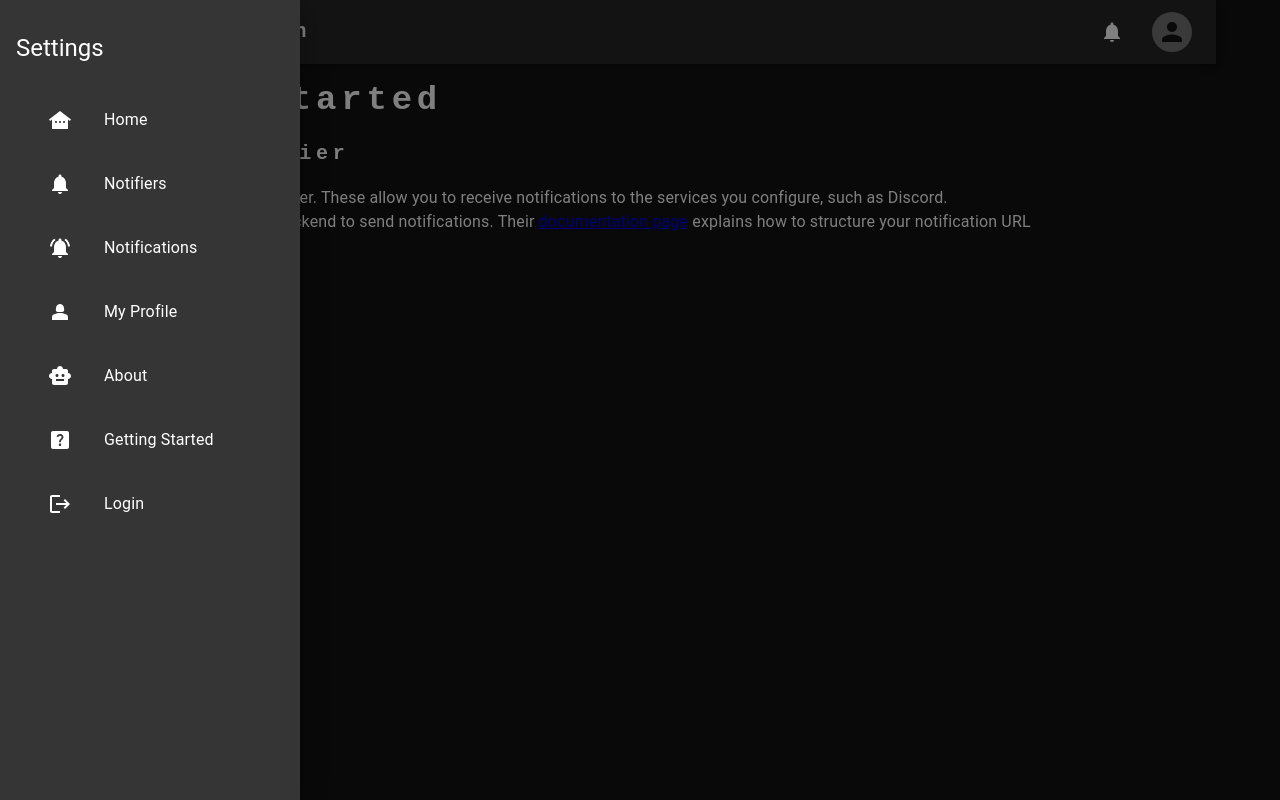
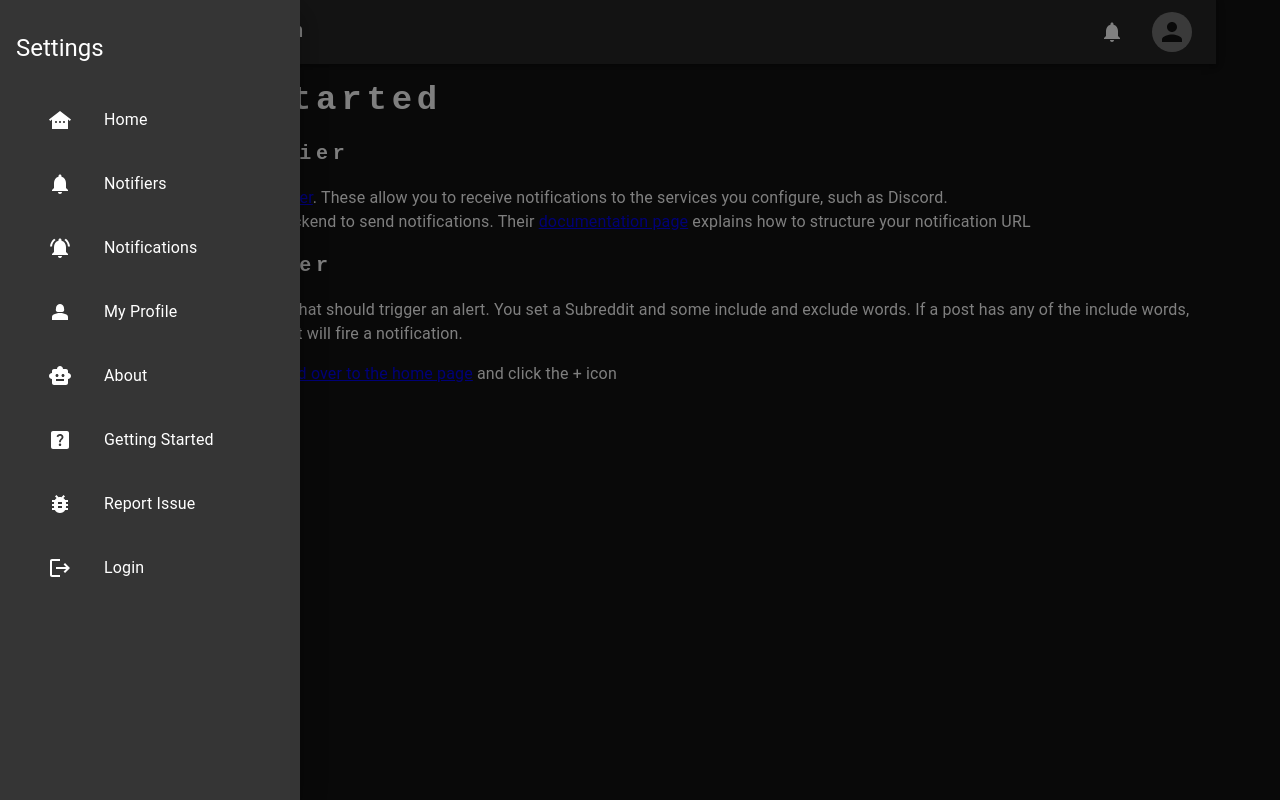
Before and after one commit to barrycarey/fsstalker-site, a React (Create React App) app: page /getting-started in a window 1280 px wide. Both pictures are taken after a click on the button 100 px from the left and 32 px from the top of the page. Built offline with nearby package versions, Linux system fonts and the light colour scheme; no server answers.

Commit message:
Working user notifications

```diff
--- a/src/components/common/Header.tsx
+++ b/src/components/common/Header.tsx
@@ -13,7 +13,7 @@ type HeaderPropers = {
 const Header = ({openMenu}: HeaderPropers) => {
 
     const auth = useAuth();
-    const userData = useUser(auth.userData);
+    const userData = useUser(auth?.userData);
     const [drawerOpen, setDrawerOpen] = useState<boolean>(false);
 
     const getUnreadNotificationCount = useCallback(() => {
@@ -38,7 +38,7 @@ const Header = ({openMenu}: HeaderPropers) => {
                         >
                             <MenuIcon />
                         </IconButton>
-                        <Box sx={{width: "220px", display: "inline-flex"}}>
+                        <Box sx={{width: "400px", display: "inline-flex", }}>
                             <Typography
                                 variant="h6"
                                 component="div"
@@ -47,6 +47,20 @@ const Header = ({openMenu}: HeaderPropers) => {
                                     fontFamily: 'monospace',
                                     fontWeight: 700,
                                     letterSpacing: '.3rem',
+                                    display: { xs: 'none', md: 'flex' },
+                                }}>
+                                BST Sleuth
+                            </Typography>
+                            <Typography
+                                variant="h6"
+                                component="div"
+                                sx={{
+                                    flexGrow: 1 ,
+                                    fontFamily: 'monospace',
+                                    fontWeight: 700,
+                                    letterSpacing: '.3rem',
+                                    display: { xs: 'flex', md: 'none' },
+                                    fontSize: "1.1rem"
                                 }}>
                                 BST Sleuth
                             </Typography>
--- a/src/components/common/NavMenu.tsx
+++ b/src/components/common/NavMenu.tsx
@@ -11,6 +11,7 @@ import {useCallback} from "react";
 import {useAuth} from "../../util/auth";
 import HelpCenterIcon from '@mui/icons-material/HelpCenter';
 import {useQueryClient} from "react-query";
+import BugReportIcon from '@mui/icons-material/BugReport';
 
 type NavItem = {
     text: string,
@@ -55,7 +56,8 @@ const NavMenu = () => {
             text: "Getting Started",
             path: "/getting-started",
             icon: <HelpCenterIcon />
-        }
+        },
+
     ]
 
     const onLinkClick = (path: string) => {
@@ -64,7 +66,7 @@ const NavMenu = () => {
 
     const loginLogoutOnClick = useCallback(() => {
         if (auth.userData) {
-            queryClient.removeQueries(['UserNotification'])
+            queryClient.removeQueries(['userNotifications'])
             auth.logout();
         } else {
             navigate('/login')
@@ -93,6 +95,14 @@ const NavMenu = () => {
 
                 }
                 <ListItem>
+                    <ListItemButton onClick={() => {window.open("https://github.com/barrycarey/fsstalker-site/issues", "_blank") }}>
+                        <ListItemIcon>
+                            <BugReportIcon />
+                        </ListItemIcon>
+                        <ListItemText>Report Issue</ListItemText>
+                    </ListItemButton>
+                </ListItem>
+                <ListItem>
                     <ListItemButton onClick={loginLogoutOnClick}>
                         <ListItemIcon>
                             <LogoutIcon />
--- a/src/components/home/EditWatchModal.tsx
+++ b/src/components/home/EditWatchModal.tsx
@@ -1,4 +1,5 @@
 import {
+    Alert,
     Box,
     Button,
     Dialog,
@@ -21,6 +22,7 @@ import {useSnackbar} from "notistack";
 import {useNotificationSvc} from "../../hooks/useNotificationSvc";
 import {getNotificationSvcLogo} from "../../util/helpers";
 import {useAuth} from "../../util/auth";
+import {Link} from "react-router-dom";
 
 
 type CompProps = {
@@ -86,8 +88,7 @@ const EditWatchModal = ({isOpen, closeModal, watch, saveWatch, deleteWatch}: Com
             setAvailableNotificationSvc(availableSvc);
             return;
         }
-        console.log('Avaialbe services')
-        console.log(notificationServices.services.data);
+
         notificationServices.services.data.forEach((svc: NotificationService) => {
             let activeIdx = selectedWatch.notification_services.findIndex((i) => i.id === svc.id);
             if (activeIdx === -1) {
@@ -204,7 +205,9 @@ const EditWatchModal = ({isOpen, closeModal, watch, saveWatch, deleteWatch}: Com
 
                     </Box>
                     <Box sx={{mt: 2}}>
-
+                        {(selectedWatch.notification_services.length === 0 && availableNotificationSvc.length === 0) &&
+                            <Alert severity="error" sx={{mb: 2}}>You should <Link to="/notification-services">create a Notifier</Link> before you create this watcher</Alert>
+                        }
                         <Typography variant={"h6"}>Active Notification Services</Typography>
                             {selectedWatch.notification_services.map(
                                 (svc: NotificationService) => (
--- a/src/hooks/useNotificationSvc.ts
+++ b/src/hooks/useNotificationSvc.ts
@@ -2,15 +2,27 @@ import {useMutation, useQuery, useQueryClient} from "react-query";
 import axios from "axios";
 import {useSnackbar} from "notistack";
 import {NotificationService, RedditUserData} from "../interfaces/common";
+import {useEffect, useState} from "react";
 
 export function useNotificationSvc(userData: RedditUserData | null) {
     const queryClient = useQueryClient();
     const { enqueueSnackbar, closeSnackbar } = useSnackbar();
+    const [queryEnabled, setQueryEnabled] = useState<boolean>(false);
+
+    useEffect(() => {
+        if (userData != null) {
+            console.log('useNotificationSvc: useEffect[userData] - Enabling query')
+            setQueryEnabled(true);
+        } else {
+            console.log('useNotificationSvc: useEffect[userData] - Disabling query')
+            setQueryEnabled(false);
+        }
+    }, [userData])
 
     const services = useQuery(['notificationServices'], async () => {
         const {data} = await axios.get(`${process.env.REACT_APP_STALKER_API}/notification-svc/${userData?.username}?token=${userData?.authToken}`);
         return data;
-    });
+    }, {enabled: queryEnabled});
 
     const updateSvc = useMutation(
         (newSvc: NotificationService) => axios.post(`${process.env.REACT_APP_STALKER_API}/notification-svc?token=${userData?.authToken}`, newSvc),
--- a/src/pages/GettingStarted.tsx
+++ b/src/pages/GettingStarted.tsx
@@ -1,4 +1,5 @@
 import {Box, Typography} from "@mui/material";
+import {Link, Navigate} from "react-router-dom";
 
 export const GettingStarted = () => {
 
@@ -22,8 +23,21 @@ export const GettingStarted = () => {
                     mb: 2
                 }}
             >Create A Notifier</Typography>
-            <Typography variant="body1">The first step is to create a notifier.  These allow you to receive notifications to the services you configure, such as Discord. </Typography>
+            <Typography variant="body1">The first step is to <a href="/notification-services" target="_blank">create a notifier</a>.  These allow you to receive notifications to the services you configure, such as Discord. </Typography>
             <Typography variant="body1">We are using AppRise on the backend to send notifications.  Their <a href="https://github.com/caronc/apprise#productivity-based-notifications" target="_blank">documentation page</a> explains how to structure your notification URL </Typography>
+
+            <Typography
+                variant="h6"
+                sx={{
+                    fontFamily: 'monospace',
+                    fontWeight: 700,
+                    letterSpacing: '.3rem',
+                    mt: 2,
+                    mb: 2
+                }}
+            >Create A Watcher</Typography>
+            <Typography variant="body1">A Watcher is where you define what should trigger an alert.  You set a Subreddit and some include and exclude words.  If a post has any of the include words, and none of the exclude words, it will fire a notification.  </Typography>
+            <Typography variant="body1" sx={{mt: 2}}>To create your first Watcher, <Link to="/">head over to the home page</Link> and click the + icon</Typography>
         </Box>
     )
 }
--- a/src/pages/Home.tsx
+++ b/src/pages/Home.tsx
@@ -7,6 +7,7 @@ import AddCircleIcon from "@mui/icons-material/AddCircle";
 import MonitorPreview from "../components/home/MonitorPreview";
 import EditWatchModal from "../components/home/EditWatchModal";
 import {useAuth} from "../util/auth";
+import {Link} from "react-router-dom";
 
 const Home = () => {
     const [watchEditIsOpen, setWatchEditIsOpen] = useState<boolean>(false);
@@ -53,7 +54,7 @@ const Home = () => {
                 <Box>
                     {watches.watches.data.length === 0 &&
                         <Alert severity="info">
-                            Looks like you're new! — <strong>Click the + below to create your first watcher</strong>
+                            Looks like you're new! — <strong>Click the + below to create your first watcher or read our <Link to="/getting-started">how to</Link></strong>
                         </Alert>
                     }
                 </Box>
--- a/src/pages/Login.tsx
+++ b/src/pages/Login.tsx
@@ -15,11 +15,7 @@ const Login = () => {
 
     return (
         <Box>
-            {auth.authError !== null &&
-                <Box>
-                    <Alert severity="error">Problem Logging in! - {auth.authError}</Alert>
-                </Box>
-            }
+
             <Typography variant={"h4"}>Login To Get Started!</Typography>
             <Typography variant={"body1"} sx={{mt:2}}>We use your Reddit account to link trackers to you.  The only data retained is your username</Typography>
             <Box sx={{mt:3}}><Button onClick={openRedditAuth} variant={"contained"} color="success">Login With Your Reddit Account</Button></Box>
--- a/src/pages/NotificationServices.tsx
+++ b/src/pages/NotificationServices.tsx
@@ -6,6 +6,8 @@ import NotificationSvcEditModal from "../components/notificationsvc/Notification
 import {RoundedRow} from "../util/styles";
 import {useNotificationSvc} from "../hooks/useNotificationSvc";
 import { useAuth } from "../util/auth";
+import {Alert} from "@mui/material";
+import {Link} from "react-router-dom";
 
 const NotificationServices = () => {
 
@@ -42,6 +44,11 @@ const NotificationServices = () => {
     if (notificationServices.services.data) {
         return (
                 <div >
+                    {notificationServices.services.data.length === 0 &&
+                        <Alert severity="info">
+                            Looks like you're new! — <strong>Click the + below to create your first Notifier or read our <Link to="/getting-started">how to</Link></strong>
+                        </Alert>
+                    }
                     <RoundedRow onClick={addOnClick} sx={{mt: 2, justifyContent: "center"}}><AddCircleIcon sx={{color: "green", fontSize: "2rem"}} /></RoundedRow>
                 {notificationServices.services.data.map(
                     (svc: NotificationService) => (
```
Also changed, not shown: src/components/common/NotificationDrawer.tsx (+14 -4 lines), src/hooks/useUser.tsx (+14 -2 lines), src/util/auth.tsx (+9 -2 lines).
